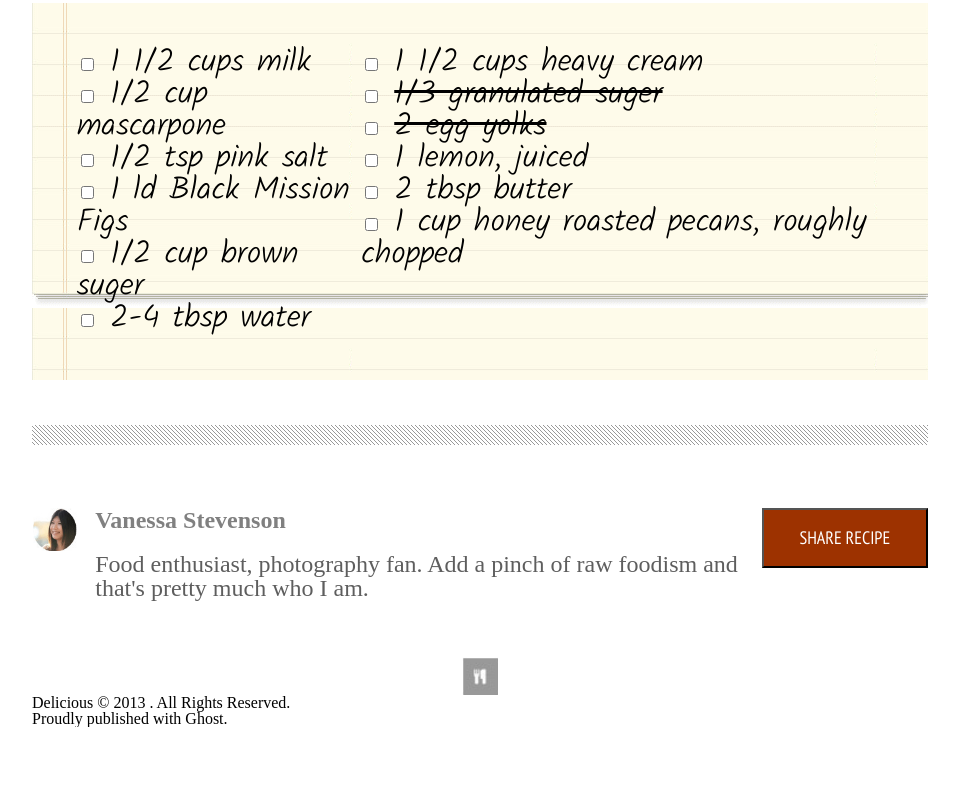
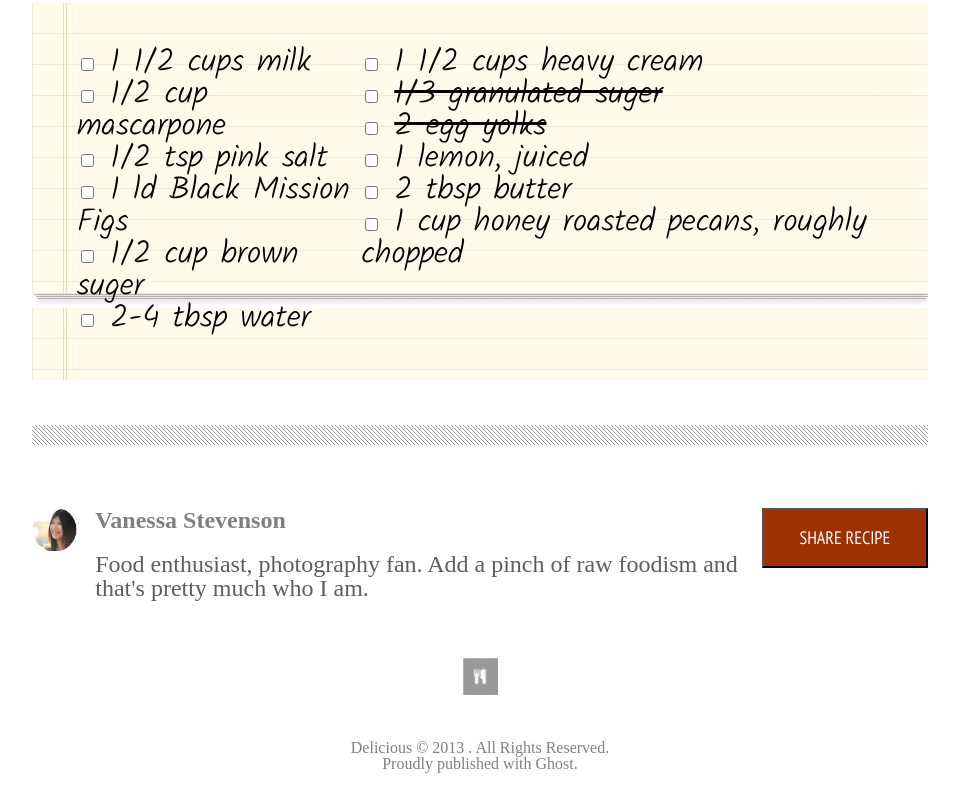
Before and after one commit to KC-25/choclate_pizza, a plain HTML site: page index.html in a window 1280 px wide. Shown: the part 1249-2060 px from the top of the page, without its empty margins (160-1119 px from the left). Before the commit the page ends 1976 px from the top, so only its background shows below. Drawn offline with Linux system fonts and the light colour scheme.

Commit message:
finished.

```diff
--- a/index.html
+++ b/index.html
@@ -112,9 +112,11 @@
 
     <img id="smalllogo" src="/img/small-logo.png">
 
-    <section>
-        <footer>Delicious &copy; 2013 . All Rights Reserved.</footer>
-        <footer>Proudly published with Ghost.</footer>
+    <section id="f">
+        <ul>
+        <li><footer>Delicious &copy; 2013 . All Rights Reserved.</footer></li>
+        <li><footer>Proudly published with Ghost.</footer></li>
+        </ul>
     </section>
     </main>
 </body>
--- a/styles/styles.css
+++ b/styles/styles.css
@@ -132,3 +132,14 @@ margin-bottom: 10%;
     margin: auto;
     width: 4%;
 }
+
+#f{
+    color: gray;
+    margin-top: 5%;
+    margin-bottom: 5%;
+}
+
+footer{
+    display: flex;
+    justify-content: center;
+}
```
